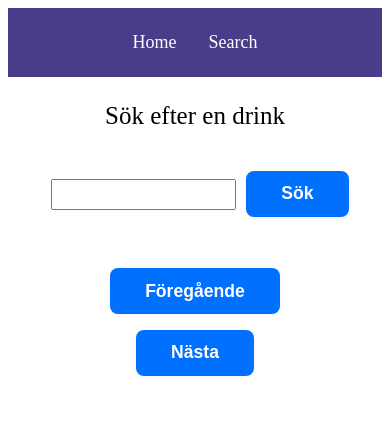
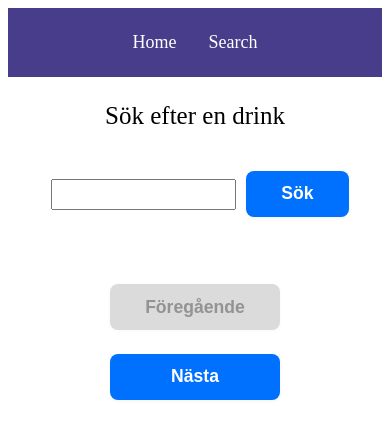
Before and after one commit to EmmaForsberg/Cocktail-Wiki, a React (Vite) app in the folder cocktail-wiki/: page /search in a window 390 px wide. Shown: the top 438 px of the page. Built offline with nearby package versions, Linux system fonts and the light colour scheme.

Commit message:
mobile adjustments and code cleanup

```diff
--- a/cocktail-wiki/src/components/SearchPage.tsx
+++ b/cocktail-wiki/src/components/SearchPage.tsx
@@ -49,6 +49,7 @@ export function SearchPage(): ReactElement {
             </li>
           ))}
         </ul>
+    <div className="pagination">
   <button
     className="button"
     onClick={() => page > 1 && setPage(page - 1)}
@@ -63,6 +64,7 @@ export function SearchPage(): ReactElement {
   >
     Nästa
   </button>
+</div>
       </main>
     </>
   );
--- a/cocktail-wiki/src/css/Button.css
+++ b/cocktail-wiki/src/css/Button.css
@@ -16,3 +16,10 @@
   background-color: #0056b3;
   color: #e2e2e2;
 }
+
+.button:disabled {
+  background-color: #ccc;
+  color: #666;
+  cursor: not-allowed;
+  opacity: 0.7;
+}
--- a/cocktail-wiki/src/css/CocktailInfo.css
+++ b/cocktail-wiki/src/css/CocktailInfo.css
@@ -1,10 +1,10 @@
 .info-container {
-  max-width: 800px;       /* Begränsa bredden på kortet */
-  margin: 20px auto;      /* Centrerar kortet på sidan */
-  padding: 20px;          /* Luft inuti kortet */
-  background-color: #fff; /* Vit bakgrund */
-  border-radius: 10px;    /* Runda hörn */
-  box-shadow: 0 4px 10px rgba(0,0,0,0.1); /* Mjuk skugga */
+  max-width: 800px;
+  margin: 20px auto;
+  padding: 20px;
+  background-color: #fff;
+  border-radius: 10px;
+  box-shadow: 0 4px 10px rgba(0,0,0,0.1);
   font-family: Arial, sans-serif;
 }
 
@@ -25,13 +25,13 @@
 }
 
 .info-container img {
-  width: 100%;          /* Bilden fyller kortets bredd */
-  border-radius: 8px;   /* Runda hörn på bilden */
+  width: 100%;
+  border-radius: 8px;
   margin-bottom: 15px;
 }
 
 .info-container ul {
-  padding-left: 20px;   /* Indrag för listan */
+  padding-left: 20px;
 }
 
 .info-container li {
--- a/cocktail-wiki/src/css/LandingPage.css
+++ b/cocktail-wiki/src/css/LandingPage.css
@@ -15,7 +15,8 @@
   box-shadow: 0 2px 12px rgba(0,0,0,0.1);
   border-radius: 16px;
   padding: 2rem;
-  width: 850px;
+  width: 100%;
+  max-width: 850px;
   text-align: center;
   transition: box-shadow 0.3s;
     margin-top: 0;
@@ -26,7 +27,8 @@
 }
 
 .cocktail-card img {
-  width: 85%;
+   width: 100%;
+  max-width: 500px;
   border-radius: 12px;
   margin-bottom: 1rem;
   box-shadow: 0 3px 10px rgba(0,0,0,0.08);
@@ -36,3 +38,20 @@
 .cocktail-card img:hover {
   transform: scale(1.04);
 }
+
+@media (max-width: 600px) {
+  .cards-container {
+    padding: 1rem;
+    gap: 1rem;
+  }
+
+  .cocktail-card {
+    padding: 1rem;
+    border-radius: 12px;
+  }
+
+  .cocktail-card img {
+    width: 100%;
+    max-width: 100%;
+  }
+}
--- a/cocktail-wiki/src/css/SearchPage.css
+++ b/cocktail-wiki/src/css/SearchPage.css
@@ -14,3 +14,53 @@ font-size: 25px;
       margin: 10px;
 
 }
+
+ul {
+  list-style: none;
+  padding: 0;
+  margin: 1rem 0;
+  font-size: 25px;
+}
+
+li {
+  margin: 0.4rem 0;
+  display: flex;
+  align-items: center;
+}
+
+li::before {
+  content: "🍸";
+  margin-right: 8px;
+  font-size: 1.1rem;
+}
+
+a {
+  text-decoration: none;
+  color: #0077cc;
+  font-weight: 500;
+}
+
+a:hover {
+  color: #ff6600;
+}
+
+.pagination {
+  display: flex;
+  justify-content: center;
+  gap: 1rem;
+  margin-top: 1rem;
+}
+
+
+@media (max-width: 600px) {
+  .pagination {
+    flex-direction: column;
+    align-items: center;
+    gap: 0.5rem;
+  }
+
+  .pagination .button {
+    width: 100%;
+    max-width: 250px;
+  }
+}
```
Also changed, not shown: cocktail-wiki/src/css/App.css (deleted), cocktail-wiki/src/css/CocktailCard.css (deleted). Lines whose indentation alone changed are shown as unchanged.
